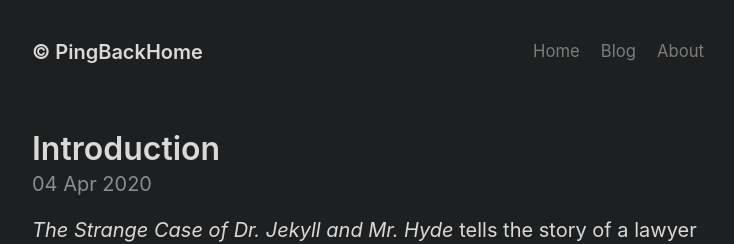
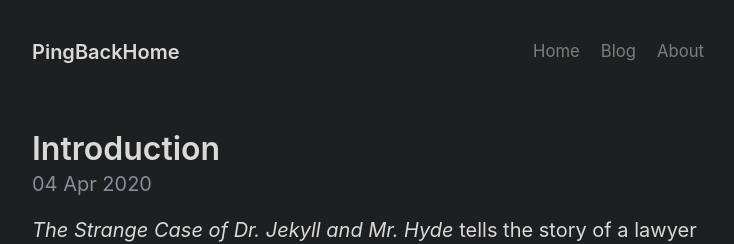
Before and after one commit to PingBackHome/PingBackHome.github.io, a Jekyll site: the page built from index.html, in a window 1280 px wide. Shown: the top 244 px of the page, without its empty margins (272-1006 px from the left). Built offline with Jekyll 4.4.1, drawn with Linux system fonts in a browser that asks for light colours; the list of posts is cut into pages by our own code; part of the change alters nothing that is shown.

```diff
--- a/_config.yml
+++ b/_config.yml
@@ -1,8 +1,8 @@
 # Setup
-title: © PingBackHome
+title: PingBackHome
 url: https://PingBackHome.github.io
 paginate: 1
-baseurl: "/home"
+baseurl: "/"
 permalink: pretty
 
 # Gems
```
